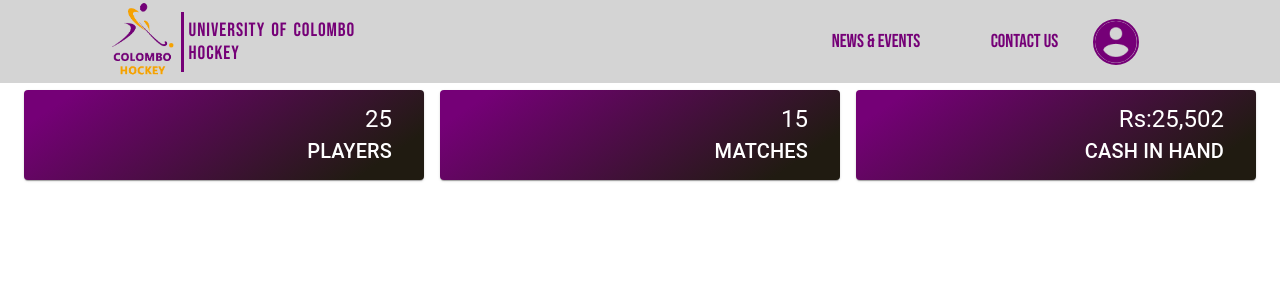
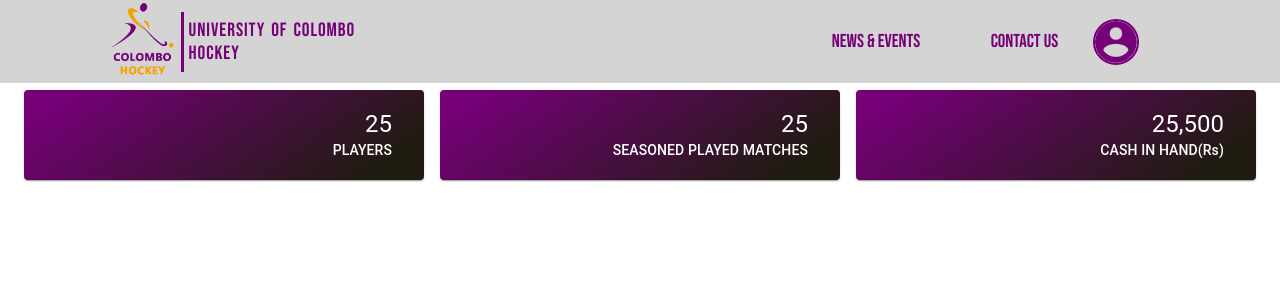
Before and after one commit to Damish-N/hockey-web, a React (Create React App) app: page /dashboard in a window 1280 px wide. Shown: the top 300 px of the page. Built offline with nearby package versions, Linux system fonts and the light colour scheme.

Commit message:
#1-Features:DASHBOARD CHANGES

```diff
--- a/src/pages/Dashboard/Dashboard.js
+++ b/src/pages/Dashboard/Dashboard.js
@@ -6,14 +6,12 @@ function Dashboard(props) {
     return (
         <div className={Styles.dashboardContainer}>
             <Grid className={Styles.item} container direction={"row"} justifyContent={"space-around"} spacing={2}>
-                <Grid onClick={() => {
-                    console.log("Hello")
-                }} className={Styles.itemContainer} xs={10} md={4}>
+                <Grid className={Styles.itemContainer} xs={10} md={4}>
                     <Paper className={Styles.item_paper}>
                         <Typography variant={"h5"} className={Styles.textColor}>
                             25
                         </Typography>
-                        <Typography variant={"h6"} className={Styles.textColor}>
+                        <Typography variant={"subtitle2"} className={Styles.secondTextColor}>
                             PLAYERS
                         </Typography>
                     </Paper>
@@ -21,20 +19,20 @@ function Dashboard(props) {
                 <Grid className={Styles.itemContainer} xs={10} md={4}>
                     <Paper className={Styles.item_paper}>
                         <Typography variant={"h5"} className={Styles.textColor}>
-                            15
+                            25
                         </Typography>
-                        <Typography variant={"h6"} className={Styles.textColor}>
-                            MATCHES
+                        <Typography variant={"subtitle2"} className={Styles.secondTextColor}>
+                            SEASONED PLAYED MATCHES
                         </Typography>
                     </Paper>
                 </Grid>
                 <Grid className={Styles.itemContainer} xs={10} md={4}>
                     <Paper className={Styles.item_paper}>
                         <Typography variant={"h5"} className={Styles.textColor}>
-                            Rs:25,502
+                            25,500
                         </Typography>
-                        <Typography variant={"h6"} className={Styles.textColor}>
-                            CASH IN HAND
+                        <Typography variant={"subtitle2"} className={Styles.secondTextColor}>
+                            CASH IN HAND(Rs)
                         </Typography>
                     </Paper>
                 </Grid>
--- a/src/pages/Dashboard/Dashboard.module.css
+++ b/src/pages/Dashboard/Dashboard.module.css
@@ -29,27 +29,50 @@
     align-items: center;
     cursor: pointer;
 }
+
 .itemContainer:hover {
     transform: translateY(2px);
     /*padding: 2rem;*/
 }
 
 .item_paper {
-    background: rgb(32,27,17);
-    background: linear-gradient(146deg, rgba(117,0,119,1) 10%, rgba(32,27,17,1) 87%);
+    background: rgb(32, 27, 17);
+    background: linear-gradient(146deg, rgba(117, 0, 119, 1) 10%, rgba(32, 27, 17, 1) 87%);
     display: flex;
     flex-direction: column;
     justify-content: center;
     align-items: flex-end;
     height: 5.5rem;
     width: 85%;
-    padding:0.05rem 2rem;
+    padding: 0.05rem 2rem;
     margin: 0 0.5rem;
 }
+.MuiTypography-h5 {
+    /* font-size: 1.5rem; */
+    font-family: "Roboto", "Helvetica", "Arial", sans-serif;
+    font-weight: 400;
+    line-height: 1.334;
+    letter-spacing: 0em;
+}
+.MuiTypography-h6 {
+    /*font-size: .85rem;*/
+    font-family: "Roboto", "Helvetica", "Arial", sans-serif;
+    font-weight: 500;
+    line-height: 1.6;
+    letter-spacing: 0.0075em;
+}
+
+
 
 .textColor {
     font-weight: bolder;
-    font-size: 200px;
+    font-size: 1.05rem;
+    color: #ffffff;
+}
+
+.secondTextColor {
+    font-weight: bold;
+    font-size: .85rem;
     color: #ffffff;
 }
 
```
